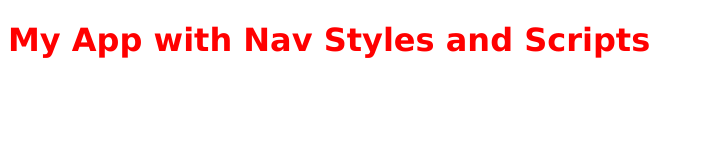
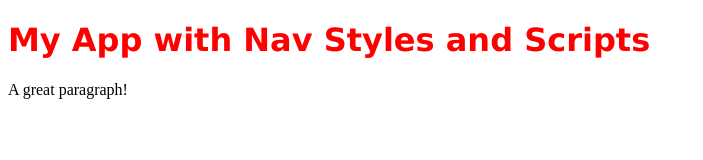
Before and after one commit to thinkful-ei-emu/tara-pj-gitdrills, a plain HTML site: page index.html in a window 1280 px wide. Shown: the whole page, without its empty margins (0-703 px from the left). Drawn offline with Linux system fonts and the light colour scheme.

Commit message:
added paragraph on html

```diff
--- a/index.html
+++ b/index.html
@@ -10,6 +10,7 @@
 </head>
 <body>
     <h1>My App with Nav Styles and Scripts</h1>
+    <p>A great paragraph!</p>
     <script src="app.js"></script>
 </body>
 </html>
```
